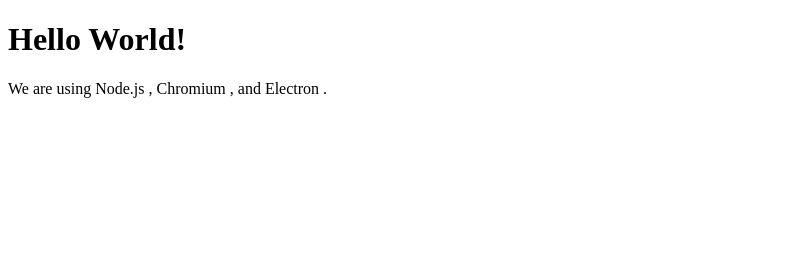
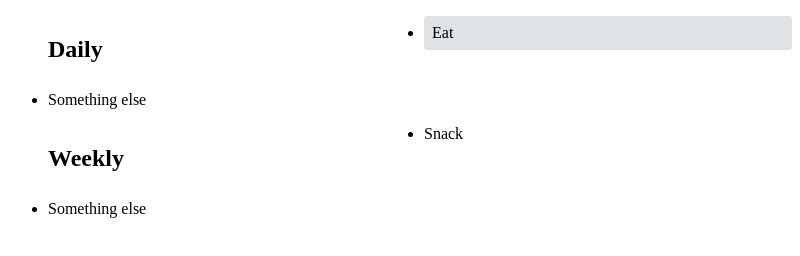
Before and after one commit to bminor023/gylt, an Electron app: page app/index.html in a window 800 px wide. Drawn offline with Linux system fonts and the light colour scheme; files whose address does not match are found by name.

Commit message:
trello board demo

```diff
--- a/index.html
+++ b/app/index.html
@@ -5,14 +5,20 @@
     <!-- https://developer.mozilla.org/en-US/docs/Web/HTTP/CSP -->
     <meta http-equiv="Content-Security-Policy" content="default-src 'self'; script-src 'self'">
     <meta http-equiv="X-Content-Security-Policy" content="default-src 'self'; script-src 'self'">
+      <link rel="stylesheet" href="stylesheets/main.css">
     <title>Hello World!</title>
   </head>
   <body>
-    <h1>Hello World!</h1>
-    We are using Node.js <span id="node-version"></span>,
-    Chromium <span id="chrome-version"></span>,
-    and Electron <span id="electron-version"></span>.
-
+    <ul class="column_list">
+      <h2>Daily</h2>
+        <li class="column_item">Eat</li>
+        <li>Something else</li>
+      </ul>
+      <ul class="column_list">
+      <h2>Weekly</h2>
+        <li>Snack</li>
+        <li>Something else</li>
+      </ul>
     <!-- You can also require other files to run in this process -->
     <script src="./renderer.js"></script>
   </body>
--- /dev/null
+++ b/app/stylesheets/main.css
@@ -0,0 +1,12 @@
+
+.column_list {
+  display: grid;
+  grid-template-columns: repeat(auto-fill, minmax(260px, 1fr));
+  grid-gap: .5rem;
+  align-items: start;
+}
+.column_item {
+  border-radius: .2rem;
+  background-color: #dfe3e6;
+  padding: .5rem;
+}
```
